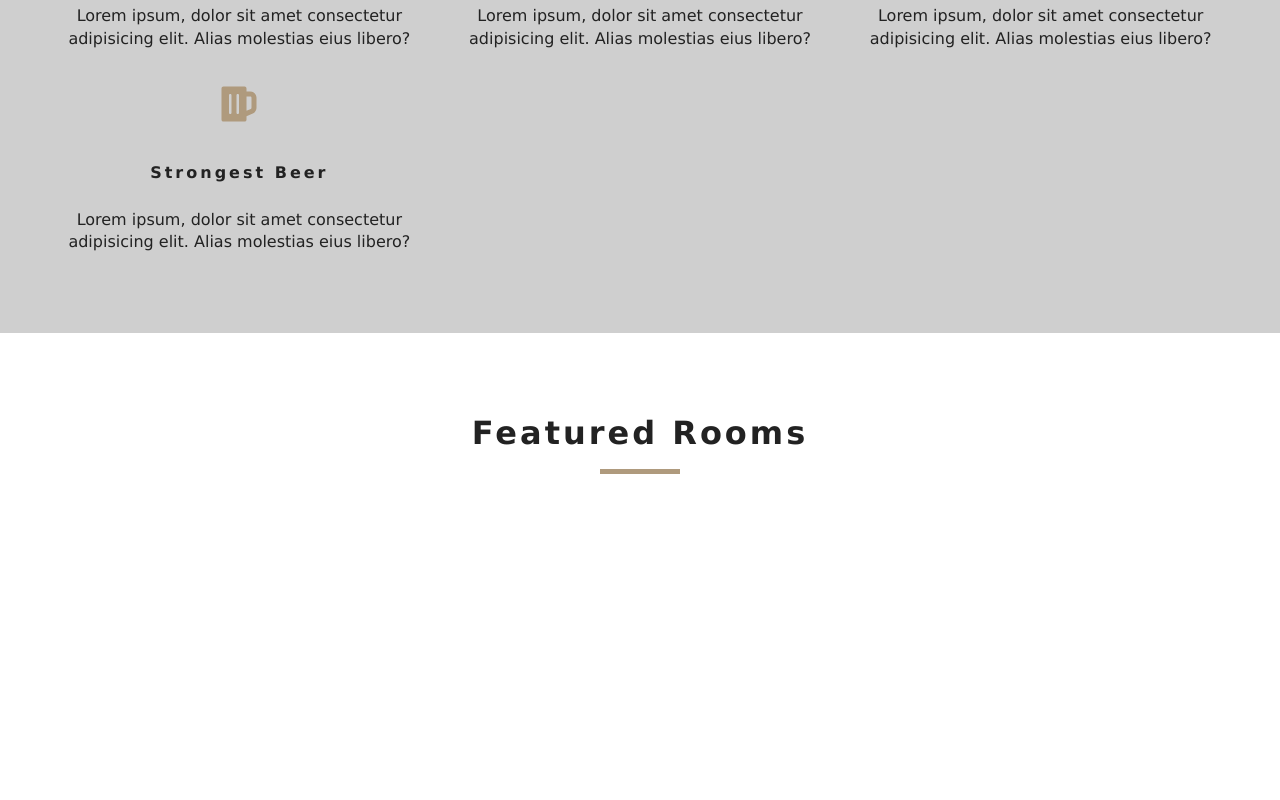
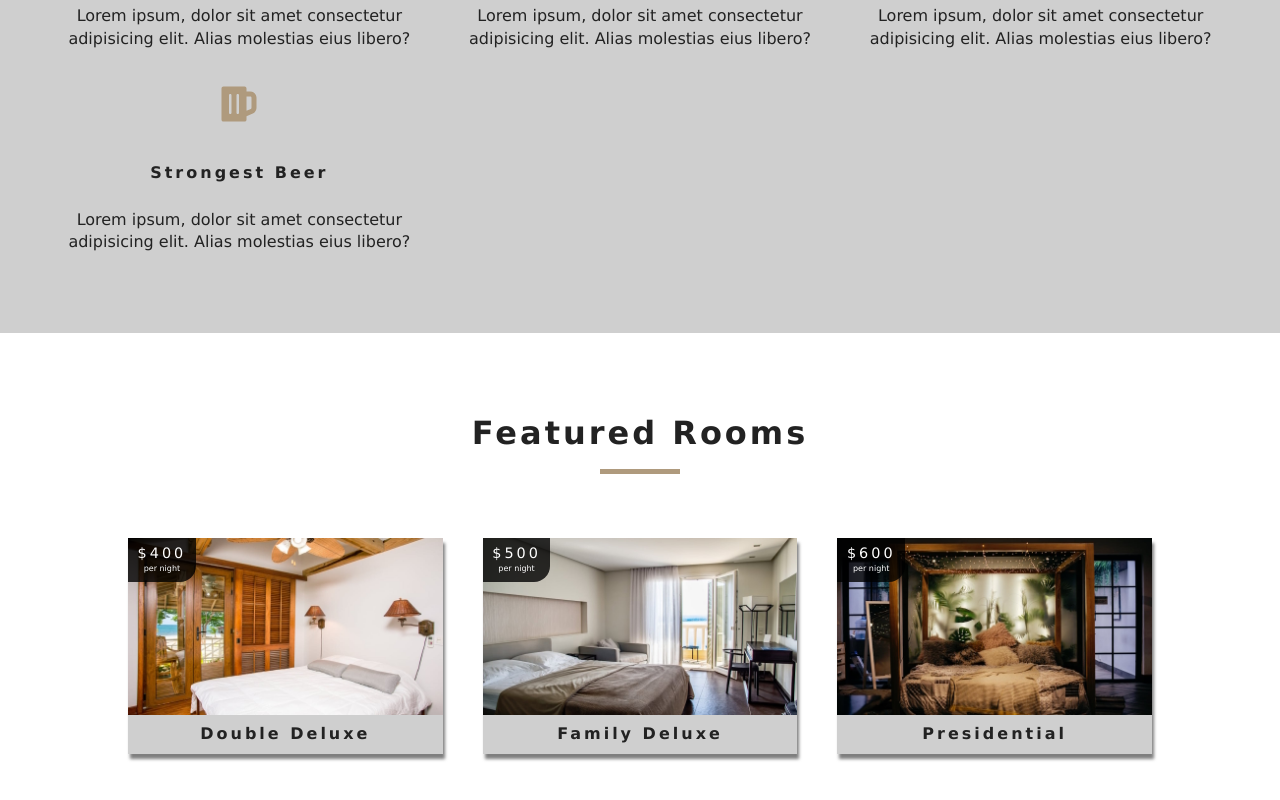
Before and after one commit to Safro94/beach-resort, a React (Create React App) app: page / in a window 1280 px wide. Shown: the part 1126-1926 px from the top of the page. Before the commit the page ends 1744 px from the top, so only its background shows below. Built offline with nearby package versions, Linux system fonts and the light colour scheme.

Commit message:
add room component

```diff
--- a/src/components/room/index.module.scss
+++ b/src/components/room/index.module.scss
@@ -0,0 +1,77 @@
+@import '../../styles/index.scss';
+
+.container {
+	display: flex;
+	flex-direction: column;
+	box-shadow: $lightShadow;
+	transition: all 0.1s linear;
+
+	&:hover {
+		box-shadow: $darkShadow;
+	}
+
+	.imageContainer {
+		display: flex;
+		align-items: center;
+		justify-content: center;
+		position: relative;
+
+		img {
+			width: 100%;
+			display: block;
+			transition: all 0.1s linear;
+		}
+
+		&:hover {
+			background: rgba(0, 0, 0, 0.8);
+
+			img {
+				opacity: 0.3;
+			}
+
+			.price {
+				opacity: 0;
+			}
+
+			.link {
+				opacity: 1;
+			}
+		}
+
+		.price {
+			position: absolute;
+			top: 0;
+			left: 0;
+			background: rgba(0, 0, 0, 0.8);
+			color: $mainWhite;
+			padding: 0.3rem 0.6rem 0.5rem;
+			border-bottom-right-radius: 1rem;
+			font-size: 0.5rem;
+			text-align: center;
+			transition: $mainTransition;
+
+			.number {
+				margin-bottom: 0;
+				font-size: 0.9rem;
+				font-weight: 300;
+				letter-spacing: $mainSpacing;
+			}
+		}
+
+		.link {
+			@include primary-button;
+			position: absolute;
+			opacity: 0;
+			transition: all 0.2s linear;
+		}
+	}
+
+	.name {
+		background: $darkGrey;
+		text-transform: capitalize;
+		padding: 0.5rem 0;
+		text-align: center;
+		font-weight: 700;
+		letter-spacing: $mainSpacing;
+	}
+}
--- a/src/components/room/index.tsx
+++ b/src/components/room/index.tsx
@@ -1,13 +1,32 @@
 
 import { FC } from 'react';
+import { Link } from 'react-router-dom';
+
+import { IRoom } from '../../hooks/application'
 
 import styles from './index.module.scss'
+import { ROOMS } from '../../utils/routes';
+import defaultImg from '../../assets/images/room-1.jpeg';
 
+interface IRoomProps {
+  room: IRoom
+}
 
-const Room = () => {
+const Room: FC<IRoomProps> = ({ room: { name, slug, images, price } }) => {
   return (
-    <div>
-    </div>
+    <article className={styles.container}>
+      <div className={styles.imageContainer}>
+        <img src={images[0] || defaultImg} alt="Single room" />
+        <div className={styles.price}>
+          <h6 className={styles.number}>${price}</h6>
+          <span>per night</span>
+        </div>
+        <Link to={`${ROOMS}/${slug}`} className={styles.link}>
+          Features
+        </Link>
+      </div>
+      <span className={styles.name}>{name}</span>
+    </article>
   )
 }
 
--- a/src/hooks/application/index.tsx
+++ b/src/hooks/application/index.tsx
@@ -29,7 +29,9 @@ const ApplicationContext = createContext<RoomContextType>({ rooms: [], sortedRoo
 const useApplication = () => {
   const application = useContext<RoomContextType>(ApplicationContext);
 
-  return { ...application };
+  const getRoom = (slug: string) => application.rooms.find(item => item.slug === slug);
+
+  return { ...application, getRoom };
 };
 
 const ApplicationProvider: React.FC = ({ children }) => {
```
Also changed, not shown: 1 other file (tests, documents, lock files or other folders).
